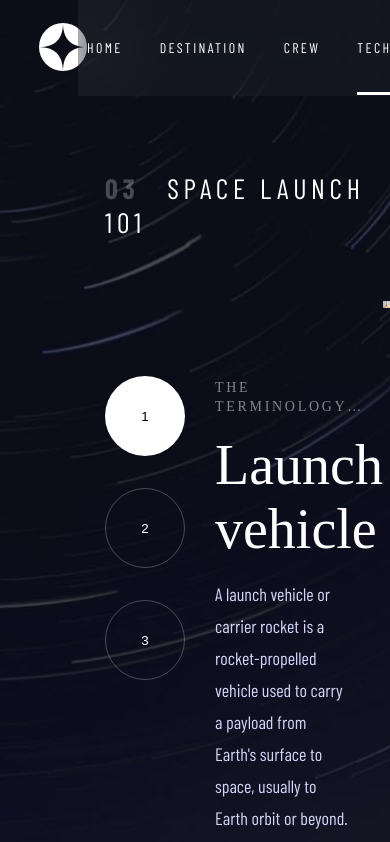
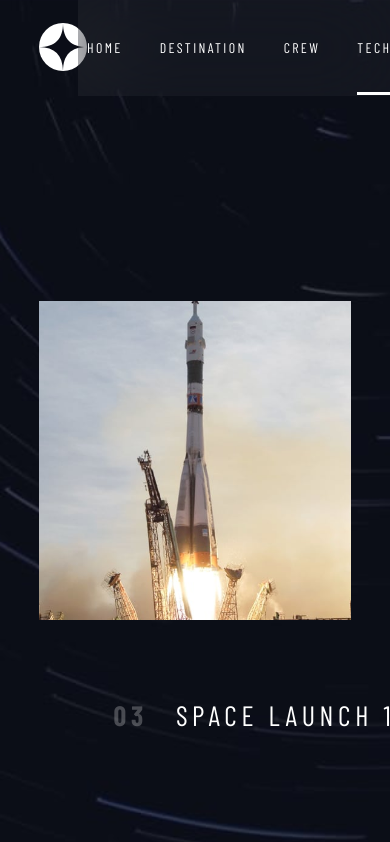
Before and after one commit to AvrahamKrol/space-journey, a React (Create React App) app: page /technology in a window 390 px wide. Shown: the top 842 px of the page. Built offline with nearby package versions, Linux system fonts and the light colour scheme; a web font is replaced by a local one.

Commit message:
refactor fixed problem with background images change on smaller screens

```diff
--- a/src/components/PagesWrapper/index.jsx
+++ b/src/components/PagesWrapper/index.jsx
@@ -2,8 +2,8 @@ import './index.css';
 import TechBackgroundDesc from '../../assets/technology/background-technology-desktop.jpg';
 import DestBackgroundDesc from '../../assets/destination/background-destination-desktop.jpg';
 import CrewBackgroundDesc from '../../assets/crew/background-crew-desktop.jpg';
-import TechBackgroundTab from '../../assets/crew/background-crew-tablet.jpg';
-import DestBackgroundTab from '../../assets/crew/background-crew-tablet.jpg';
+import TechBackgroundTab from '../../assets/technology/background-technology-tablet.jpg';
+import DestBackgroundTab from '../../assets/destination/background-destination-tablet.jpg';
 import CrewBackgroundTab from '../../assets/crew/background-crew-tablet.jpg';
 import TechBackgroundMob from '../../assets/technology/background-technology-mobile.jpg';
 import DestBackgroundMob from '../../assets/destination/background-destination-mobile.jpg';
@@ -11,24 +11,25 @@ import CrewBackgroundMob from '../../assets/crew/background-crew-mobile.jpg';
 
 const PagesWrapper = ({ children, page }) => {
   let bgImage;
-
-  if (page === 'dest' && window.innerWidth <= '375px') {
+  console.log(page === 'dest' && window.innerWidth.toString() <= '768px');
+  console.log(window.innerWidth.toString() <= '768px');
+  if (page === 'dest' && window.innerWidth.toString() <= '375px') {
     bgImage = DestBackgroundMob;
-  } else if (page === 'crew' && window.innerWidth <= '375px') {
+  } else if (page === 'crew' && window.innerWidth.toString() <= '375px') {
     bgImage = CrewBackgroundMob;
-  } else if (page === 'tech' && window.innerWidth <= '375px') {
+  } else if (page === 'tech' && window.innerWidth.toString() <= '375px') {
     bgImage = TechBackgroundMob;
-  }else if (page === 'dest' && window.innerWidth <= '768px') {
+  } else if (page === 'dest' && window.innerWidth.toString() <= '768px') {
     bgImage = DestBackgroundTab;
-  } else if (page === 'crew' && window.innerWidth <= '768px') {
+  } else if (page === 'crew' && window.innerWidth.toString() <= '768px') {
     bgImage = CrewBackgroundTab;
-  } else if (page === 'tech' && window.innerWidth <= '768px') {
+  } else if (page === 'tech' && window.innerWidth.toString() <= '768px') {
     bgImage = TechBackgroundTab;
-  }else if (page === 'dest') {
-      bgImage = DestBackgroundDesc;
-    } else if (page === 'crew') {
-      bgImage = CrewBackgroundDesc;
-    } else bgImage = TechBackgroundDesc;
+  } else if (page === 'dest') {
+    bgImage = DestBackgroundDesc;
+  } else if (page === 'crew') {
+    bgImage = CrewBackgroundDesc;
+  } else bgImage = TechBackgroundDesc;
 
   return (
     <main
--- a/src/components/sections/TechSection/index.css
+++ b/src/components/sections/TechSection/index.css
@@ -76,3 +76,77 @@
     margin-right: 3rem;
   }
 }
+@media only screen and (max-width: 768px) {
+  .tech-container {
+    display: flex;
+    flex-direction: column;
+    align-items: center;
+  }
+  .tech-container--left {
+    margin-left: 16.5rem;
+    margin-top: 7.6rem;
+    flex: 0 0 55%;
+    order:2;
+  }
+  .tech-heading {
+    font-size: var(--sb-fs-bg);
+    text-transform: uppercase;
+    letter-spacing: 4.72px;
+    font-weight: 400;
+    margin-bottom: 9.7rem;
+    color: var(--white);
+  }
+  .tech-heading > span {
+    color: var(--white-darker);
+    font-weight: 700;
+    margin-right: 2.8rem;
+  }
+  .tech-details {
+    display: flex;
+    margin-top: 13.7rem;
+    margin-bottom: 21.4rem;
+    align-items: center;
+  }
+  .tech-details__tech-navigation {
+    display: flex;
+    flex-direction: column;
+    margin-right: 8rem;
+  }
+  .tech-details__details-container {
+    max-width: 63rem;
+    display: flex;
+    flex-direction: column;
+    max-height: 30rem;
+  }
+  .tech-details__sub-heading {
+    font-family: var(--heading-font);
+    font-size: var(--sb-fs-sm);
+    font-weight: 400;
+    line-height: 1.9rem;
+    letter-spacing: 2.7px;
+    color: rgba(255, 255, 255, 0.5);
+  }
+  .tech-details__heading {
+    font-family: var(--heading-font);
+    font-size: var(--hd-fs-md);
+    font-weight: 400;
+    line-height: 6.4rem;
+    margin-top: 1.7rem;
+    color: var(--white);
+  }
+  .tech-details__details {
+    font-size: var(--text-fs);
+    font-weight: 400;
+    line-height: 3.2rem;
+    margin-top: 1.7rem;
+    max-width: 80%;
+    min-height: 20rem;
+  }
+  .tech-container--right {
+    order: 1;
+  }
+  .tech-container--right img {
+    max-width: 100%;
+    margin-top: 20.6rem;
+  }
+}
```
